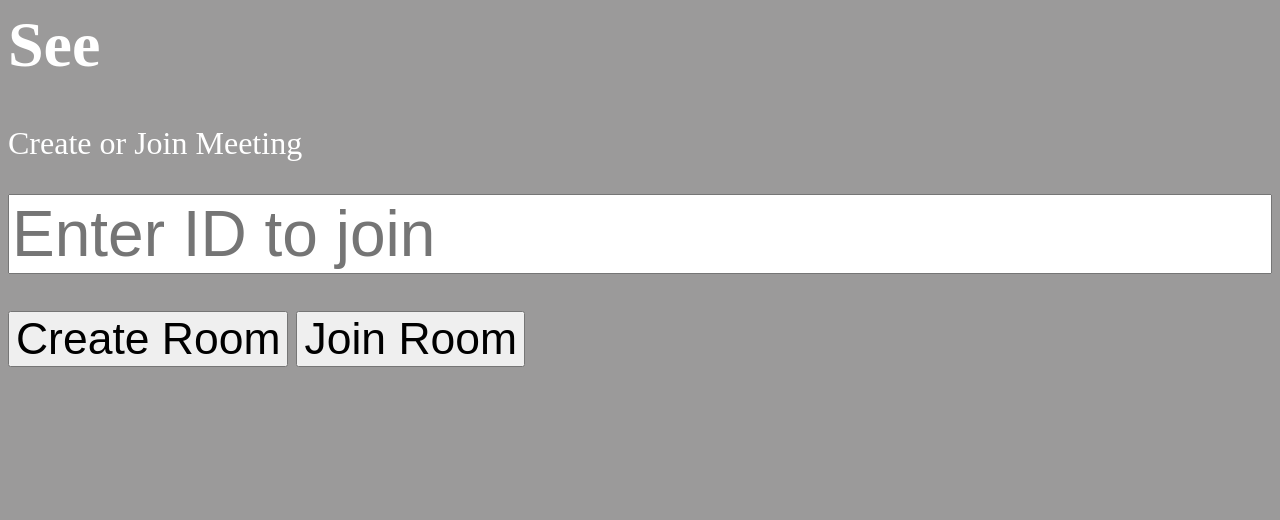
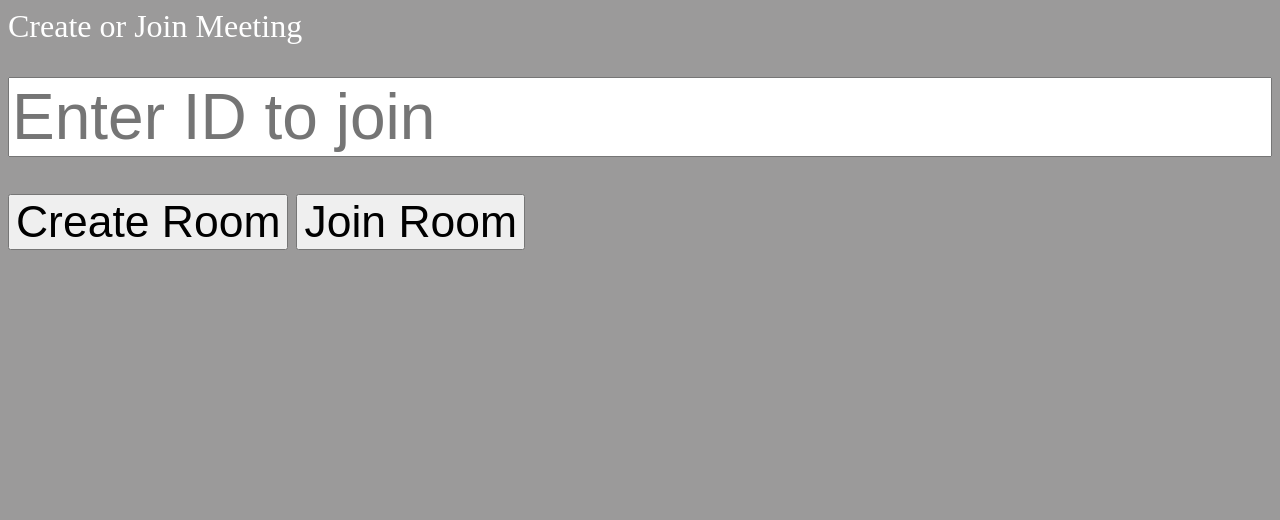
Before and after one commit to j-m-c-b/cas, a plain HTML site: page index.html in a window 1280 px wide. Drawn offline with Linux system fonts and the light colour scheme.

Commit message:
Update index.html

```diff
--- a/index.html
+++ b/index.html
@@ -26,7 +26,7 @@
 </head>
 
 <body>
-    <h1 class="title">See</h1>
+
     <p id="notification" hidden></p>
     <div class="entry-modal" id="entry-modal">
         <p>Create or Join Meeting</p>
```
